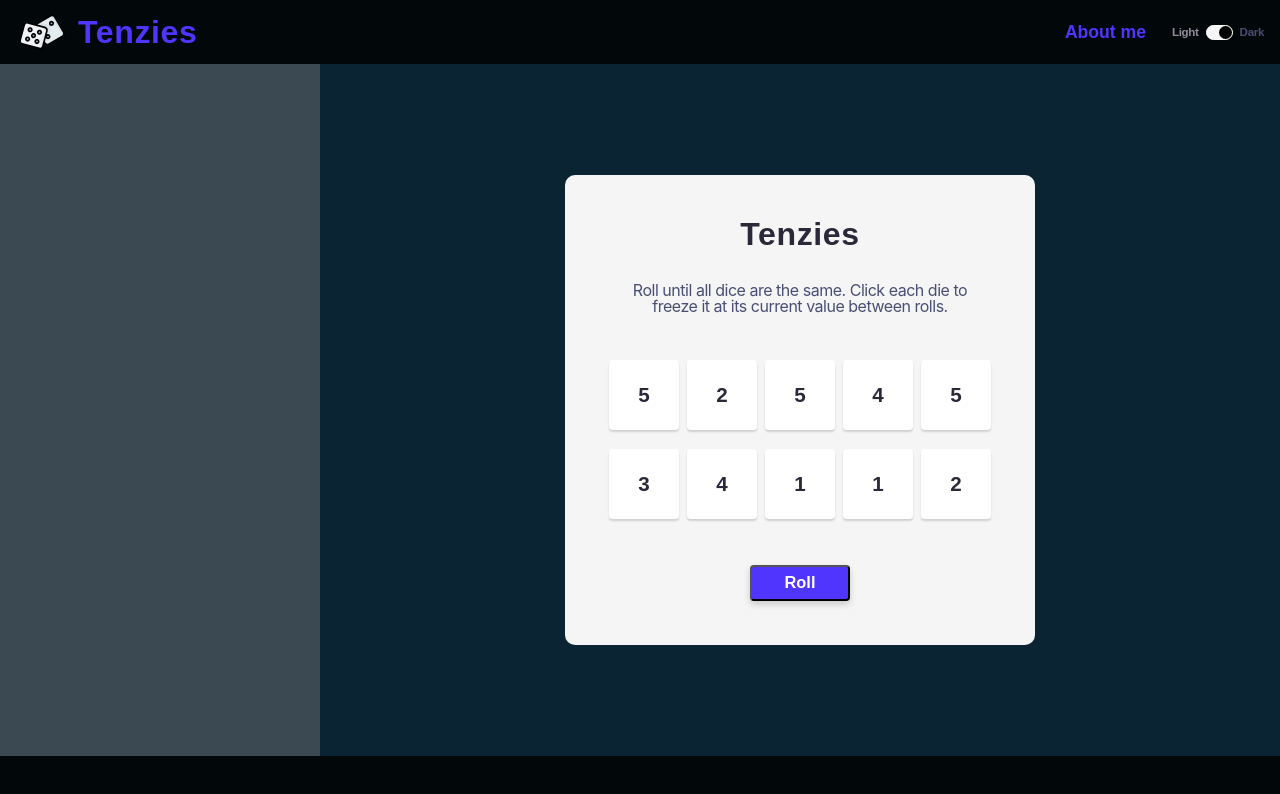
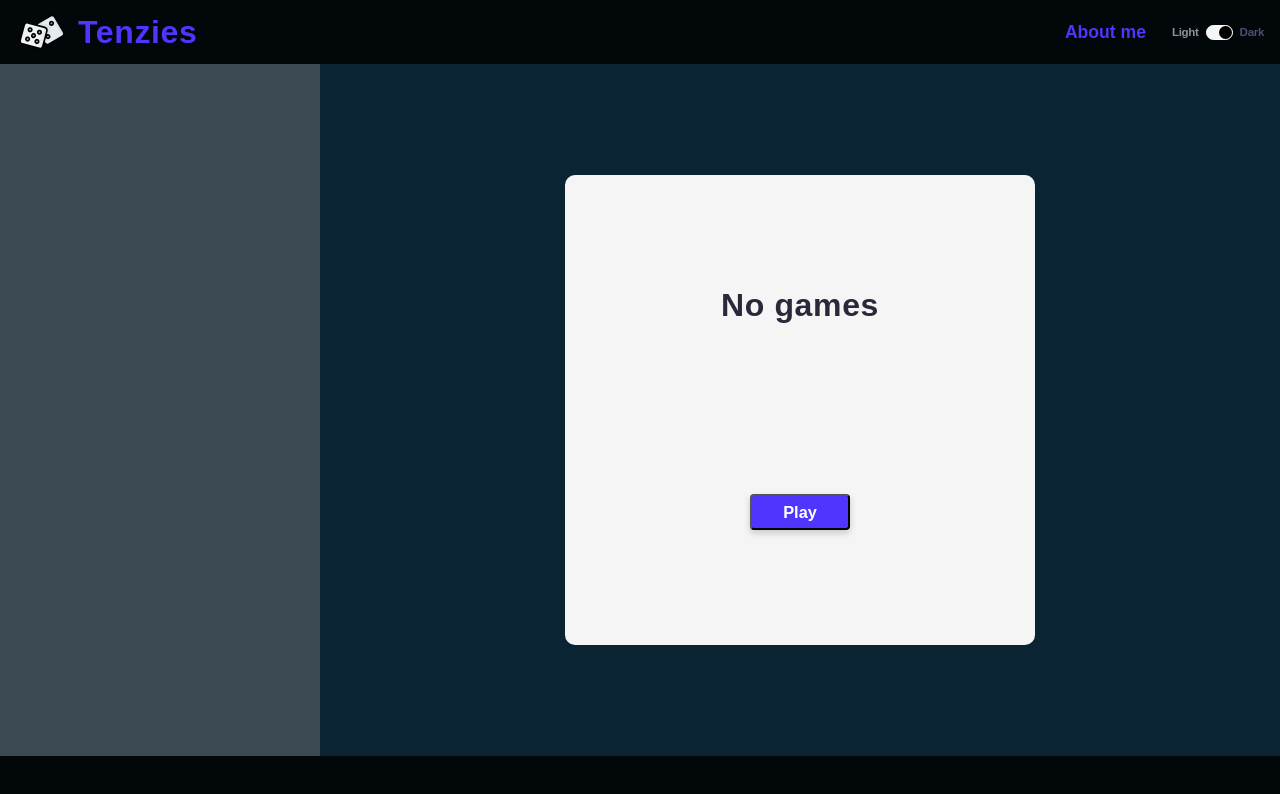
Before and after one commit to codeludo/Tenzies-dice-game, a React (Vite) app: page / in a window 1280 px wide. Shown: the top 794 px of the page. Built offline with nearby package versions, Linux system fonts and the light colour scheme.

Commit message:
games's list

```diff
--- a/src/components/App.jsx
+++ b/src/components/App.jsx
@@ -1,20 +1,90 @@
 import React from "react"
+import { nanoid } from "nanoid"
 import "../styles/App.css"
 import Navbar from "./Navbar"
 import Sidebar from "./Sidebar"
 import Board from "./Board"
 import Footer from "./Footer"
 
+// [x] games-data state
 // TODO CSS put real dots on dice
 // TODO save your best time to localStorage
 
 function App() {
+	const [games, setGames] = React.useState([])
+	const [currentGameId, setCurrentGameId] = React.useState(
+		(games[0] && games[0].info.id) || ""
+	)
+	const [isActive, setIsActive] = React.useState(false)
+	const [time, setTime] = React.useState(0)
+	const [startTime, setStartTime] = React.useState(0)
+
+	function createNewGame() {
+		const newGame = {
+			info: {
+				id: nanoid(),
+				tenzies: false,
+				rolls: 0,
+				holds: 0,
+				timeStamp: 0,
+			},
+			dices: [],
+		}
+		for (let i = 0; i < 10; i++) {
+			const dice = {
+				id: nanoid(),
+				value: Math.ceil(Math.random() * 6),
+				isHeld: false,
+			}
+			newGame.dices.push(dice)
+		}
+		setGames((prevState) => [...prevState, newGame])
+		setCurrentGameId(newGame.info.id)
+		setIsActive(true)
+	}
+
+	function findCurrentGame() {
+		return games.find((game) => game.info.id === currentGameId) || games[0]
+	}
+
+	/**
+	 * watch game for now!
+	 */
+	React.useEffect(() => {
+		if (isActive) console.log(findCurrentGame().info.tenzies ? "won" : "not yet")
+		console.log(findCurrentGame())
+		console.log(games)
+		console.log("time")
+		console.log(time)
+	}, [games])
 
 	return (
 		<div className="app">
 			<Navbar />
-			<Sidebar />
-			<Board />
+			<Sidebar games={games} currentGame={findCurrentGame()} />
+			{isActive ? (
+				<Board
+					time={time}
+					setTime={setTime}
+					setStartTime={setStartTime}
+					startTime={startTime}
+					isActive={isActive}
+					setIsActive={setIsActive}
+					findCurrentGame={findCurrentGame()}
+					setGames={setGames}
+				/>
+			) : (
+				<main>
+					<div className="container">
+						<div className="board">
+							<h1>No games</h1>
+							<button className="roll" onClick={createNewGame}>
+								Play
+							</button>
+						</div>
+					</div>
+				</main>
+			)}
 			<Footer />
 		</div>
 	)
--- a/src/components/Board.jsx
+++ b/src/components/Board.jsx
@@ -1,19 +1,14 @@
-import React from "react";
-import { nanoid } from "nanoid"
+import React from "react"
 import Dice from "../components/Dice.jsx"
-import '../styles/Board.css'
+import "../styles/Board.css"
 import Confetti from "react-confetti"
 
-export default function Board() {
-    const [values, setValues] = React.useState(allNewGame())
-    const [startTime, setStartTime] = React.useState(0)
-	const [now, setNow] = React.useState(0)
-	const intervalId = React.useRef(null)
-
-	function allNewGame() {
-		const values = {
-			game: {
-				gameId: nanoid(),
+export default function Board(props) {
+	//const [startTime, setStartTime] = React.useState(0)
+	function createNewGame() {
+		const newGame = {
+			info: {
+				id: nanoid(),
 				tenzies: false,
 				rolls: 0,
 				holds: 0,
@@ -27,9 +22,9 @@ export default function Board() {
 				value: Math.ceil(Math.random() * 6),
 				isHeld: false,
 			}
-			values.dices.push(dice)
+			newGame.dices.push(dice)
 		}
-		return values
+		setGames(newGame)
 	}
 
 	/**
@@ -37,18 +32,26 @@ export default function Board() {
 	 * @returns values
 	 */
 	function rollDice() {
-		return values.game.tenzies
-			? setValues(allNewGame())
-			: setValues(({ game, dices }) => {
-					const newState = dices.map((dice) => {
+		const currentGame = props.findCurrentGame
+		const newDicesState = currentGame.dices.map((dice) => {
 			return dice.isHeld
 				? dice
 				: { ...dice, value: Math.ceil(Math.random() * 6) }
 		})
+
+		props.setGames((prevState) => {
+			const newGameState = prevState.map((game) => {
+				if (game.info.id === currentGame.info.id) {
 					return {
-						game: { ...game, rolls: game.rolls + 1 },
-						dices: newState,
+						info: {
+							...currentGame.info,
+							rolls: currentGame.info.rolls + 1,
+						},
+						dices: newDicesState,
 					}
+				}
+			})
+			return newGameState
 		})
 	}
 
@@ -57,8 +60,11 @@ export default function Board() {
 	 * @param {diceId} diceId
 	 */
 	function holdDice(diceId) {
-		setValues(({ game, dices }) => {
-			const newDicesState = dices.map((dice, index) => {
+		const currentGame = props.findCurrentGame
+		props.setGames((prevState) => {
+			const newGameState = prevState.map((game) => {
+				if (game.info.id === currentGame.info.id) {
+					const newDicesState = game.dices.map((dice, index) => {
 						return dice.id === diceId
 							? { ...dice, isHeld: !dice.isHeld }
 							: dice
@@ -66,11 +72,27 @@ export default function Board() {
 					const tenzies = newDicesState.every(
 						(dice) =>
 							dice.isHeld === true &&
-					newDicesState.every((dice1) => dice1.value === dice.value)
+							newDicesState.every(
+								(dice1) => dice1.value === dice.value
 							)
-			const gameData = {...game, holds: game.holds+1, tenzies: tenzies}
+					)
+
+					const gameData = {
+						...game.info,
+						holds: game.info.holds + 1,
+						tenzies: tenzies,
+					}
+
 					const time = trackTime(gameData)
-			return {game: {...gameData, timeStamp: time}, dices: newDicesState}
+
+					return {
+						info: { ...gameData, timeStamp: time },
+						dices: newDicesState,
+					}
+				}
+			})
+
+			return newGameState
 		})
 	}
 
@@ -79,30 +101,23 @@ export default function Board() {
 	 * @param {game data} gameData
 	 * @returns time stamp of seconds
 	 */
-	function trackTime(gameData) {
-		let time = gameData.gameTime
-		if (gameData.holds === 1){
-			setStartTime(Date.now)
-			setNow(Date.now)
-			intervalId.current = setInterval(() => setNow(Date.now), 10)
-			return 0
+	function trackTime(game) {
+		let timeElapsed = 0
+		if (game.holds === 1) {
+			const start = Date.now()
+			props.setStartTime(start)
 		}
-		if (gameData.tenzies) {
-			time = (now - startTime) / 1000
-			clearInterval(intervalId.current)
-		} else {
-			time = (now - startTime) / 1000
+		if (game.tenzies) {
+			let now = Date.now()
+			timeElapsed =  (now - props.startTime) / 1000
+			props.setTime(timeElapsed)
+		} else if (props.startTime != 0) {
+			let now = Date.now()
+			timeElapsed =  (now - props.startTime) / 1000
+			props.setTime(timeElapsed)
 		}
-		return time
+		return timeElapsed
 	}
-
-    /**
-	 * watch game for now!
-	 */
-	React.useEffect(() => {
-		console.log(values.game.tenzies ? "won" : "not yet")
-		console.log(values)
-	}, [values])
 
 	return (
 		<main>
@@ -114,7 +129,7 @@ export default function Board() {
 						freeze it at its current value between rolls.
 					</p>
 					<div className="game">
-						{values.dices.map((dice) => {
+						{props.findCurrentGame.dices.map((dice) => {
 							return (
 								<Dice
 									value={dice}
@@ -126,11 +141,13 @@ export default function Board() {
 						})}
 					</div>
 					<button className="roll" onClick={rollDice}>
-						{values.game.tenzies ? "New game" : "Roll"}
+						{props.findCurrentGame.info.tenzies
+							? "New game"
+							: "Roll"}
 					</button>
 				</div>
 			</div>
-			{values.game.tenzies && <Confetti />}
+			{props.findCurrentGame.info.tenzies && <Confetti />}
 		</main>
 	)
 }
```
Lines whose indentation alone changed are shown as unchanged.
